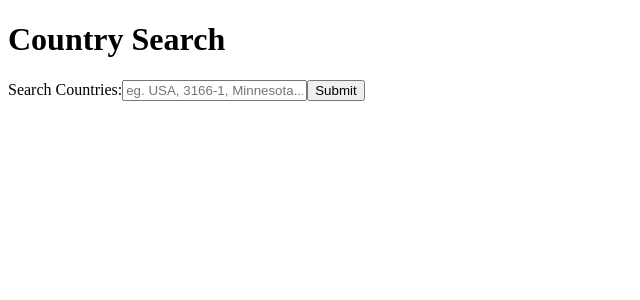
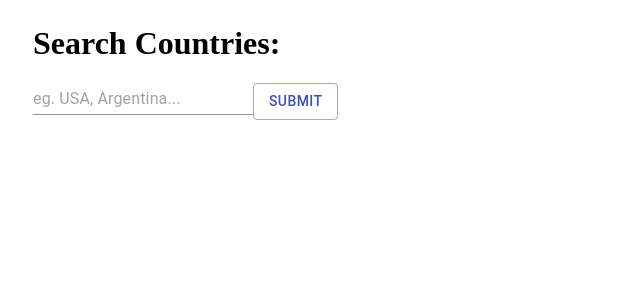
Before and after one commit to chrisferber/Country-Search-ReactJs-PHP, a React (Create React App) app: page / in a window 1280 px wide. Shown: the top 300 px of the page, without its empty margins (0-640 px from the left). Built offline with nearby package versions, Linux system fonts and the light colour scheme.

Commit message:
create margin for full application and convert standard button and input field to styled material UI button and input field

```diff
--- a/src/components/App/App.css
+++ b/src/components/App/App.css
@@ -0,0 +1,7 @@
+.app-wrapper {
+    margin: 25px;
+}
+
+.country-table-rows {
+    background-color: aliceblue;
+}
--- a/src/components/App/App.js
+++ b/src/components/App/App.js
@@ -10,10 +10,7 @@
 class App extends Component {
     render() {
         return (
-            <>
-                <div>
-                    <h1>Country Search</h1>
-                </div>
+            <div className="app-wrapper">
                 <div>
                     <Search />
                 </div>
@@ -22,7 +19,7 @@
                     <CountryDisplay />
                 </div>
                 }
-            </>
+            </div>
         )
     }
 } // End App component
--- a/src/components/CountryDisplay/CountryDisplay.js
+++ b/src/components/CountryDisplay/CountryDisplay.js
@@ -48,24 +48,24 @@
                     <Table className={this.useStyles.table} aria-label="simple table">
                         <TableHead>
                             <TableRow>
-                                <TableCell>Name</TableCell>
-                                <TableCell align="right">Flag</TableCell>
-                                <TableCell align="right">AlphaCode2</TableCell>
-                                <TableCell align="right">AlphaCode3</TableCell>
-                                <TableCell align="right">Population</TableCell>
-                                <TableCell align="right">Region</TableCell>
-                                <TableCell align="right">Subregion</TableCell>
-                                <TableCell align="right">Languages</TableCell>
+                                <TableCell><h2>Name</h2></TableCell>
+                                <TableCell align="right"><h2>Flag</h2></TableCell>
+                                <TableCell align="right"><h2>AlphaCode2</h2></TableCell>
+                                <TableCell align="right"><h2>AlphaCode3</h2></TableCell>
+                                <TableCell align="right"><h2>Population</h2></TableCell>
+                                <TableCell align="right"><h2>Region</h2></TableCell>
+                                <TableCell align="right"><h2>Subregion</h2></TableCell>
+                                <TableCell align="right"><h2>Languages</h2></TableCell>
                             </TableRow>
                         </TableHead>
                         <TableBody>
                             {/* maps through currentCountriesReducer to populate table body with search results */}
                             {this.props.reduxState.currentCountries.countries.map(country => (
-                                <TableRow key={country.alphaCode2}>
-                                    <TableCell component="th" scope="country">
+                                <TableRow key={country.alphaCode2} className="country-table-rows">
+                                    <TableCell component="th" scope="country" className="country-table-cell">
                                         {country.name}
                                     </TableCell>
-                                    <TableCell align="right">{country.flag}</TableCell>
+                                    <TableCell align="right"><img src={country.flag} width="300px"/></TableCell>
                                     <TableCell align="right">{country.alphaCode2}</TableCell>
                                     <TableCell align="right">{country.alphaCode3}</TableCell>
                                     <TableCell align="right">{country.population}</TableCell>
--- a/src/components/Search/Search.js
+++ b/src/components/Search/Search.js
@@ -1,5 +1,9 @@
 import React, { Component } from 'react'; // Brings React and Component into component
 import { connect } from 'react-redux';
+
+// Material UI styling components
+import TextField from '@material-ui/core/TextField';
+import Button from '@material-ui/core/Button';
 
 class Search extends Component {
 
@@ -26,21 +30,18 @@
                         onSubmit={this.handleSearchSubmit}
                     >
                         <label htmlFor='countryInput'>
-                            Search Countries:
+                            <h1>Search Countries:  </h1>
                         </label>
-                        <input
+                        <TextField
                             id='countryInput'
                             name='countryInput'
-                            placeholder='eg. USA, 3166-1, Minnesota...'
+                            placeholder='eg. USA, Argentina...'
                             type='text'
                             onChange={this.handleChangeForSearch}
                         />
-                        <input
-                            id='countrySubmitButton'
-                            name='countrySubmit'
-                            type='submit'
-                            value='Submit'
-                        />
+                        <Button type='submit' value='Submit' color='primary' variant='outlined'>
+                        Submit
+                        </Button>
                     </form>
                 </div>
             </>
```
